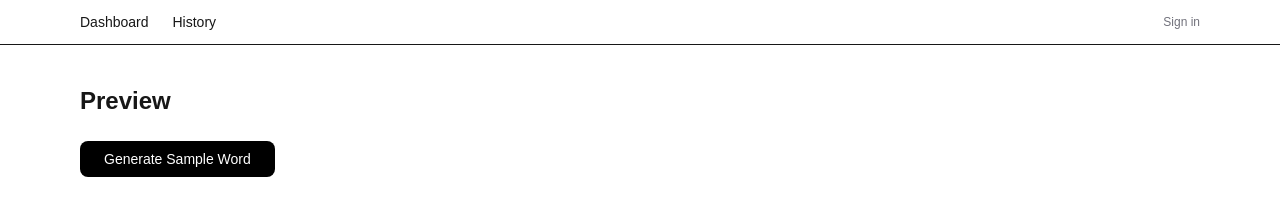
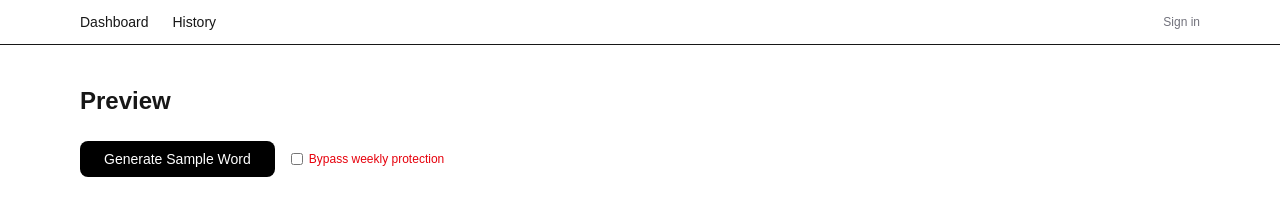
Before and after one commit to smoothbrainjelly/word-of-the-week, a Next.js app: page /preview in a window 1280 px wide. Shown: the top 199 px of the page. Built offline with nearby package versions, Linux system fonts and the light colour scheme; no server answers.

Commit message:
lower the gates

```diff
--- a/src/app/api/cron/route.ts
+++ b/src/app/api/cron/route.ts
@@ -24,10 +24,15 @@ export async function GET(request: Request) {
   weekStart.setDate(now.getDate() - now.getDay());
   const weekKey = weekStart.toISOString().slice(0, 10);
 
-  const lastSent = await redis.get<string>("last_sent_week");
-  if (lastSent === weekKey) {
-    console.log("[cron] Already sent this week", { weekKey });
-    return NextResponse.json({ message: "Already sent this week" });
+  const forceSend = await redis.get<boolean>("force_send");
+  if (forceSend) {
+    console.log("[cron] Force-send enabled, skipping week check");
+  } else {
+    const lastSent = await redis.get<string>("last_sent_week");
+    if (lastSent === weekKey) {
+      console.log("[cron] Already sent this week", { weekKey });
+      return NextResponse.json({ message: "Already sent this week" });
+    }
   }
 
   const users = await getUsers();
--- a/src/app/preview/page.tsx
+++ b/src/app/preview/page.tsx
@@ -46,8 +46,14 @@ export default function PreviewPage() {
   const [sent, setSent] = useState(false);
   const [users, setUsers] = useState<User[]>([]);
   const [selectedEmail, setSelectedEmail] = useState("");
+  const [forceSend, setForceSend] = useState(false);
 
-  useEffect(() => { loadUsers(); }, []);
+  useEffect(() => {
+    loadUsers();
+    fetch("/api/admin/force-send")
+      .then((r) => r.json())
+      .then((d) => setForceSend(d.forceSend));
+  }, []);
 
   async function generate() {
     setLoading(true);
@@ -109,6 +115,7 @@ export default function PreviewPage() {
     <div className="mx-auto p-10 space-y-6" style={{ maxWidth: 1200 }}>
       <h1 className="text-2xl font-bold">Preview</h1>
 
+      <div className="flex items-center gap-4">
         <button
           onClick={generate}
           disabled={loading}
@@ -116,6 +123,25 @@ export default function PreviewPage() {
         >
           {loading ? "Generating…" : "Generate Sample Word"}
         </button>
+
+        <label className="flex items-center gap-1.5 text-xs text-zinc-500 cursor-pointer">
+          <input
+            type="checkbox"
+            checked={forceSend}
+            onChange={async (e) => {
+              const checked = e.target.checked;
+              await fetch("/api/admin/force-send", {
+                method: "POST",
+                headers: { "Content-Type": "application/json" },
+                body: JSON.stringify({ forceSend: checked }),
+              });
+              setForceSend(checked);
+            }}
+            className="w-3 h-3 accent-red-600"
+          />
+          <span className="text-red-600 font-medium">Bypass weekly protection</span>
+        </label>
+      </div>
 
       {error && <p className="text-red-500 text-sm">{error}</p>}
 
```
Lines whose indentation alone changed are shown as unchanged.
